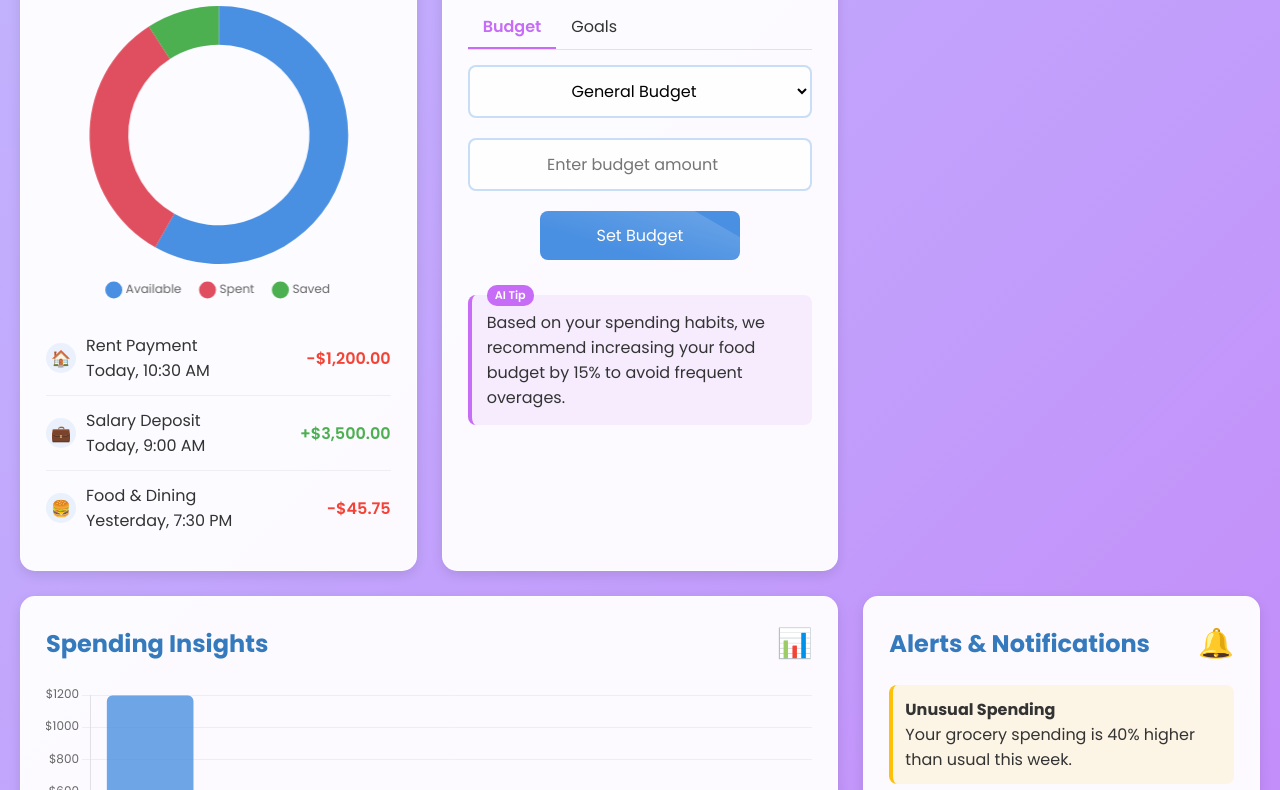
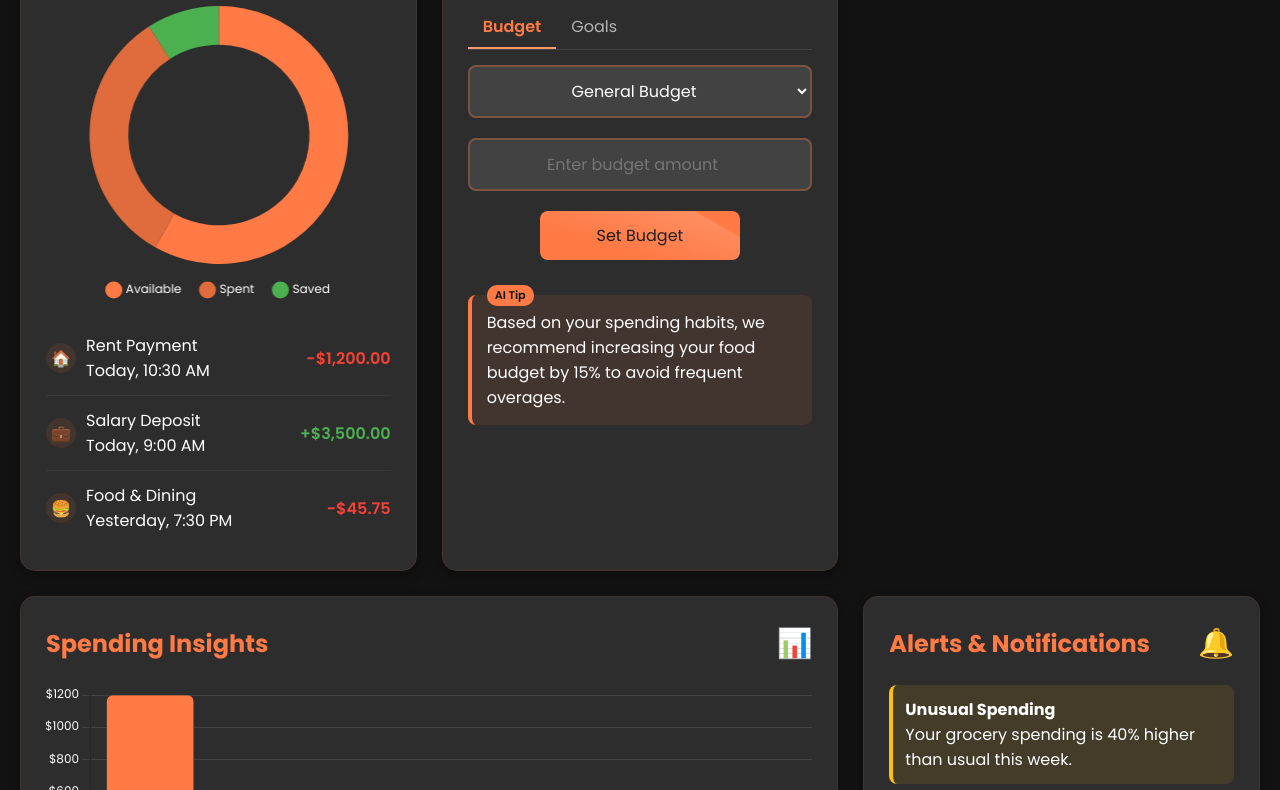
Before and after one commit to Eric-Ohlqvist/AI-Digital-Wallet, a plain HTML site: page index.html in a window 1280 px wide. Shown: the part 307-1097 px from the top of the page. Drawn offline with nearby package versions, Linux system fonts and the light colour scheme.

Commit message:
Update index.html

```diff
--- a/index.html
+++ b/index.html
@@ -8,16 +8,19 @@
     <script src="https://cdn.jsdelivr.net/npm/chart.js"></script>
     <style>
         :root {
-            --primary-color: #4A90E2;
-            --primary-dark: #357ABD;
-            --secondary-color: #c66cf6;
-            --accent-color: #b57aff;
+            --primary-color: #FF7A45;
+            --primary-dark: #E06C3E;
+            --secondary-color: #FF9A6F;
+            --accent-color: #FFB896;
             --success-color: #4CAF50;
             --warning-color: #FFC107;
             --danger-color: #F44336;
-            --light-bg: #f8f9fa;
-            --card-shadow: 0 4px 12px rgba(0, 0, 0, 0.1);
-            --text-gradient: linear-gradient(90deg, #5fb0ff 0%, #9d8aff 50%, #e07cff 100%);
+            --light-bg: #1A1A1A;
+            --card-bg: #2D2D2D;
+            --text-color: #FFFFFF;
+            --text-muted: #B3B3B3;
+            --card-shadow: 0 4px 12px rgba(0, 0, 0, 0.3);
+            --text-gradient: linear-gradient(90deg, #FF7A45 0%, #FF9A6F 50%, #FFB896 100%);
         }
 
         * {
@@ -28,21 +31,13 @@
 
         body {
             font-family: 'Poppins', sans-serif;
-            background: linear-gradient(135deg, #c1c1ff, #c29cfb, #c66cf6);
+            background: #121212;
+            color: var(--text-color);
             min-height: 100vh;
             padding: 20px;
             display: flex;
             flex-direction: column;
             align-items: center;
-            animation: gradientPulse 20s infinite alternate;
-            background-size: 150% 150%;
-            cursor: default;
-            color: #333;
-        }
-
-        @keyframes gradientPulse {
-            0% { background-position: 0% 50%; }
-            100% { background-position: 100% 50%; }
         }
 
         .header-container {
@@ -59,10 +54,9 @@
             padding: 25px;
             border-radius: 15px;
             text-align: center;
-            background: rgba(255, 255, 255, 0.9);
+            background: rgba(45, 45, 45, 0.9);
             backdrop-filter: blur(10px);
             -webkit-backdrop-filter: blur(10px);
-            border: 1px solid rgba(255, 255, 255, 0.5);
             box-shadow: var(--card-shadow);
             position: relative;
             overflow: hidden;
@@ -73,7 +67,7 @@
 
         .header:hover {
             transform: translateY(-2px);
-            box-shadow: 0 12px 24px rgba(31, 38, 135, 0.2);
+            box-shadow: 0 12px 24px rgba(0, 0, 0, 0.4);
         }
 
         .header::before {
@@ -101,14 +95,13 @@
             color: transparent;
             display: inline-block;
             animation: shine 3s infinite alternate;
-            text-shadow: 0 2px 10px rgba(255,255,255,0.3);
+            text-shadow: 0 2px 10px rgba(0,0,0,0.3);
             padding: 0 15px;
-            filter: brightness(1.2);
         }
 
         .header-subtext {
             font-size: 1rem;
-            color: #666;
+            color: var(--text-muted);
             margin-top: 10px;
             font-weight: 400;
         }
@@ -134,7 +127,7 @@
         }
 
         .card {
-            background: rgba(255, 255, 255, 0.95);
+            background: var(--card-bg);
             padding: 25px;
             border-radius: 15px;
             box-shadow: var(--card-shadow);
@@ -145,7 +138,7 @@
             flex-direction: column;
             position: relative;
             overflow: hidden;
-            border: 1px solid rgba(255, 255, 255, 0.7);
+            border: 1px solid rgba(255, 122, 69, 0.1);
         }
 
         .card.wide {
@@ -154,9 +147,8 @@
 
         .card:hover {
             transform: translateY(-5px) scale(1.02);
-            box-shadow: 0 15px 30px rgba(0, 0, 0, 0.12);
-            background: rgba(255, 255, 255, 1);
-            border-color: rgba(198, 108, 246, 0.3);
+            box-shadow: 0 15px 30px rgba(0, 0, 0, 0.2);
+            border-color: rgba(255, 122, 69, 0.3);
         }
 
         .card:hover::before {
@@ -171,7 +163,7 @@
             width: 100%;
             height: 100%;
             background: radial-gradient(circle at var(--x) var(--y),
-                          rgba(198, 108, 246, 0.1) 0%,
+                          rgba(255, 122, 69, 0.1) 0%,
                           transparent 70%);
             opacity: 0;
             transition: opacity 0.3s;
@@ -191,7 +183,7 @@
         }
 
         .card h2 {
-            color: var(--primary-dark);
+            color: var(--primary-color);
             font-size: 1.5rem;
             position: relative;
             display: inline-block;
@@ -244,7 +236,7 @@
         }
 
         .card:hover canvas {
-            filter: drop-shadow(0 5px 10px rgba(198, 108, 246, 0.2));
+            filter: drop-shadow(0 5px 10px rgba(255, 122, 69, 0.2));
         }
 
         .budget-form {
@@ -256,27 +248,27 @@
         }
 
         input, select {
-            border: 2px solid rgba(74, 144, 226, 0.3);
+            border: 2px solid rgba(255, 122, 69, 0.3);
             padding: 12px 15px;
             width: 100%;
             border-radius: 8px;
             font-size: 1rem;
             text-align: center;
             transition: all 0.3s;
-            background: rgba(255, 255, 255, 0.8);
+            background: rgba(255, 255, 255, 0.1);
+            color: white;
             font-family: 'Poppins', sans-serif;
         }
 
         input:focus, select:focus {
             outline: none;
             border-color: var(--secondary-color);
-            box-shadow: 0 0 0 3px rgba(198, 108, 246, 0.2);
-            background: white;
+            box-shadow: 0 0 0 3px rgba(255, 154, 111, 0.2);
         }
 
         button {
             background: var(--primary-color);
-            color: white;
+            color: #121212;
             border: none;
             padding: 12px 20px;
             border-radius: 8px;
@@ -329,7 +321,7 @@
             display: flex;
             justify-content: space-between;
             padding: 12px 0;
-            border-bottom: 1px solid rgba(0, 0, 0, 0.05);
+            border-bottom: 1px solid rgba(255, 255, 255, 0.05);
             align-items: center;
         }
 
@@ -350,7 +342,7 @@
             display: flex;
             align-items: center;
             justify-content: center;
-            background: rgba(74, 144, 226, 0.1);
+            background: rgba(255, 122, 69, 0.1);
             color: var(--primary-color);
         }
 
@@ -369,13 +361,13 @@
             align-items: center;
             gap: 15px;
             padding: 12px 0;
-            border-bottom: 1px solid rgba(0, 0, 0, 0.05);
+            border-bottom: 1px solid rgba(255, 255, 255, 0.05);
         }
 
         .goal-progress {
             flex-grow: 1;
             height: 8px;
-            background: rgba(0, 0, 0, 0.1);
+            background: rgba(255, 255, 255, 0.1);
             border-radius: 4px;
             overflow: hidden;
         }
@@ -410,7 +402,7 @@
             justify-content: space-between;
             align-items: center;
             padding: 12px 0;
-            border-bottom: 1px solid rgba(0, 0, 0, 0.05);
+            border-bottom: 1px solid rgba(255, 255, 255, 0.05);
         }
 
         .subscription-actions {
@@ -419,12 +411,12 @@
         }
 
         .ai-tip {
-            background: rgba(198, 108, 246, 0.1);
+            background: rgba(255, 122, 69, 0.1);
             padding: 15px;
             border-radius: 8px;
             margin-top: 15px;
             position: relative;
-            border-left: 4px solid var(--secondary-color);
+            border-left: 4px solid var(--primary-color);
         }
 
         .ai-tip::before {
@@ -432,8 +424,8 @@
             position: absolute;
             top: -10px;
             left: 15px;
-            background: var(--secondary-color);
-            color: white;
+            background: var(--primary-color);
+            color: #121212;
             padding: 2px 8px;
             border-radius: 10px;
             font-size: 0.7rem;
@@ -442,7 +434,7 @@
 
         .tab-container {
             display: flex;
-            border-bottom: 1px solid rgba(0, 0, 0, 0.1);
+            border-bottom: 1px solid rgba(255, 255, 255, 0.1);
             margin-bottom: 15px;
         }
 
@@ -451,11 +443,12 @@
             cursor: pointer;
             border-bottom: 2px solid transparent;
             transition: all 0.3s;
+            color: var(--text-muted);
         }
 
         .tab.active {
             border-bottom: 2px solid var(--secondary-color);
-            color: var(--secondary-color);
+            color: var(--primary-color);
             font-weight: 600;
         }
 
@@ -498,7 +491,7 @@
             left: 50%;
             transform: translateX(-50%);
             background: var(--primary-color);
-            color: white;
+            color: #121212;
             padding: 12px 24px;
             border-radius: 50px;
             box-shadow: 0 4px 12px rgba(0,0,0,0.2);
@@ -507,13 +500,14 @@
             font-size: 1.1rem;
             text-align: center;
             max-width: 90%;
+            font-weight: 600;
         }
 
         .big-spender-message {
-            background: linear-gradient(to right, gold, #ffd700);
-            color: black;
+            background: linear-gradient(to right, #FF9A6F, #E06C3E);
+            color: white;
             font-weight: bold;
-            text-shadow: 0 1px 1px rgba(255,255,255,0.5);
+            text-shadow: 0 1px 1px rgba(0,0,0,0.3);
         }
 
         @keyframes slideUp {
@@ -551,6 +545,7 @@
     </style>
 </head>
 <body>
+    <!-- Rest of your HTML content remains exactly the same -->
     <div class="main-container">
         <div class="header-container">
             <div class="header">
@@ -808,7 +803,7 @@
         }
 
         function createConfetti() {
-            const colors = ['#4A90E2', '#c66cf6', '#4CAF50', '#FFC107'];
+            const colors = ['#FF7A45', '#FF9A6F', '#FFB896', '#E06C3E'];
             const container = document.createElement('div');
             container.className = 'budget-celebration';
 
@@ -872,7 +867,7 @@
 
                 // Temporary animation
                 message.style.transform = 'scale(1.1)';
-                message.style.color = '#c66cf6';
+                message.style.color = '#FF9A6F';
                 setTimeout(() => {
                     message.style.transform = 'scale(1)';
                     message.style.color = '';
@@ -882,6 +877,7 @@
 
         // Initialize charts
         function loadCharts() {
+            // Balance Chart
             const ctx1 = document.getElementById('balanceChart').getContext('2d');
             new Chart(ctx1, {
                 type: 'doughnut',
@@ -889,7 +885,7 @@
                     labels: ['Available', 'Spent', 'Saved'],
                     datasets: [{
                         data: [3200, 1800, 500],
-                        backgroundColor: ['#4A90E2', '#E04F5F', '#4CAF50'],
+                        backgroundColor: ['#FF7A45', '#E06C3E', '#4CAF50'],
                         borderWidth: 0,
                         hoverBorderWidth: 2,
                         hoverBorderColor: '#fff',
@@ -908,7 +904,8 @@
                                 padding: 20,
                                 font: {
                                     family: 'Poppins'
-                                }
+                                },
+                                color: '#FFFFFF'
                             }
                         },
                         tooltip: {
@@ -936,6 +933,7 @@
                 }
             });
 
+            // Spending Chart
             const ctx2 = document.getElementById('spendingChart').getContext('2d');
             new Chart(ctx2, {
                 type: 'bar',
@@ -944,20 +942,20 @@
                     datasets: [{
                         data: [1200, 450, 200, 300, 150, 250],
                         backgroundColor: [
-                            'rgba(74, 144, 226, 0.8)',
-                            'rgba(224, 79, 95, 0.8)',
-                            'rgba(255, 193, 7, 0.8)',
-                            'rgba(198, 108, 246, 0.8)',
-                            'rgba(76, 175, 80, 0.8)',
-                            'rgba(158, 158, 158, 0.8)'
+                            '#FF7A45',
+                            '#FF9A6F',
+                            '#FFB896',
+                            '#E06C3E',
+                            '#B3B3B3',
+                            '#4CAF50'
                         ],
                         hoverBackgroundColor: [
-                            'rgba(74, 144, 226, 1)',
-                            'rgba(224, 79, 95, 1)',
-                            'rgba(255, 193, 7, 1)',
-                            'rgba(198, 108, 246, 1)',
-                            'rgba(76, 175, 80, 1)',
-                            'rgba(158, 158, 158, 1)'
+                            '#FF8A55',
+                            '#FFAA7F',
+                            '#FFC8A6',
+                            '#E07C4E',
+                            '#C3C3C3',
+                            '#5CBF60'
                         ],
                         borderRadius: 6,
                         borderWidth: 0
@@ -970,12 +968,13 @@
                         y: {
                             beginAtZero: true,
                             grid: {
-                                color: 'rgba(0, 0, 0, 0.05)'
+                                color: 'rgba(255, 255, 255, 0.1)'
                             },
                             ticks: {
                                 font: {
                                     family: 'Poppins'
                                 },
+                                color: '#FFFFFF',
                                 callback: function(value) {
                                     return '$' + value;
                                 }
@@ -988,7 +987,8 @@
                             ticks: {
                                 font: {
                                     family: 'Poppins'
-                                }
+                                },
+                                color: '#FFFFFF'
                             }
                         }
                     },
@@ -1021,6 +1021,7 @@
                 }
             });
 
+            // Credit Chart
             const ctx3 = document.getElementById('creditChart').getContext('2d');
             new Chart(ctx3, {
                 type: 'line',
@@ -1028,11 +1029,11 @@
                     labels: ['Jan', 'Feb', 'Mar', 'Apr', 'May'],
                     datasets: [{
                         data: [680, 690, 710, 720, 735],
-                        borderColor: '#c66cf6',
-                        backgroundColor: 'rgba(198, 108, 246, 0.1)',
+                        borderColor: '#FF7A45',
+                        backgroundColor: 'rgba(255, 122, 69, 0.1)',
                         fill: true,
                         tension: 0.3,
-                        pointBackgroundColor: '#c66cf6',
+                        pointBackgroundColor: '#FF7A45',
                         pointRadius: 5,
                         pointHoverRadius: 7
                     }]
@@ -1046,12 +1047,13 @@
                             min: 600,
                             max: 800,
                             grid: {
-                                color: 'rgba(0, 0, 0, 0.05)'
+                                color: 'rgba(255, 255, 255, 0.1)'
                             },
                             ticks: {
                                 font: {
                                     family: 'Poppins'
-                                }
+                                },
+                                color: '#FFFFFF'
                             }
                         },
                         x: {
@@ -1061,7 +1063,8 @@
                             ticks: {
                                 font: {
                                     family: 'Poppins'
-                                }
+                                },
+                                color: '#FFFFFF'
                             }
                         }
                     },
```
